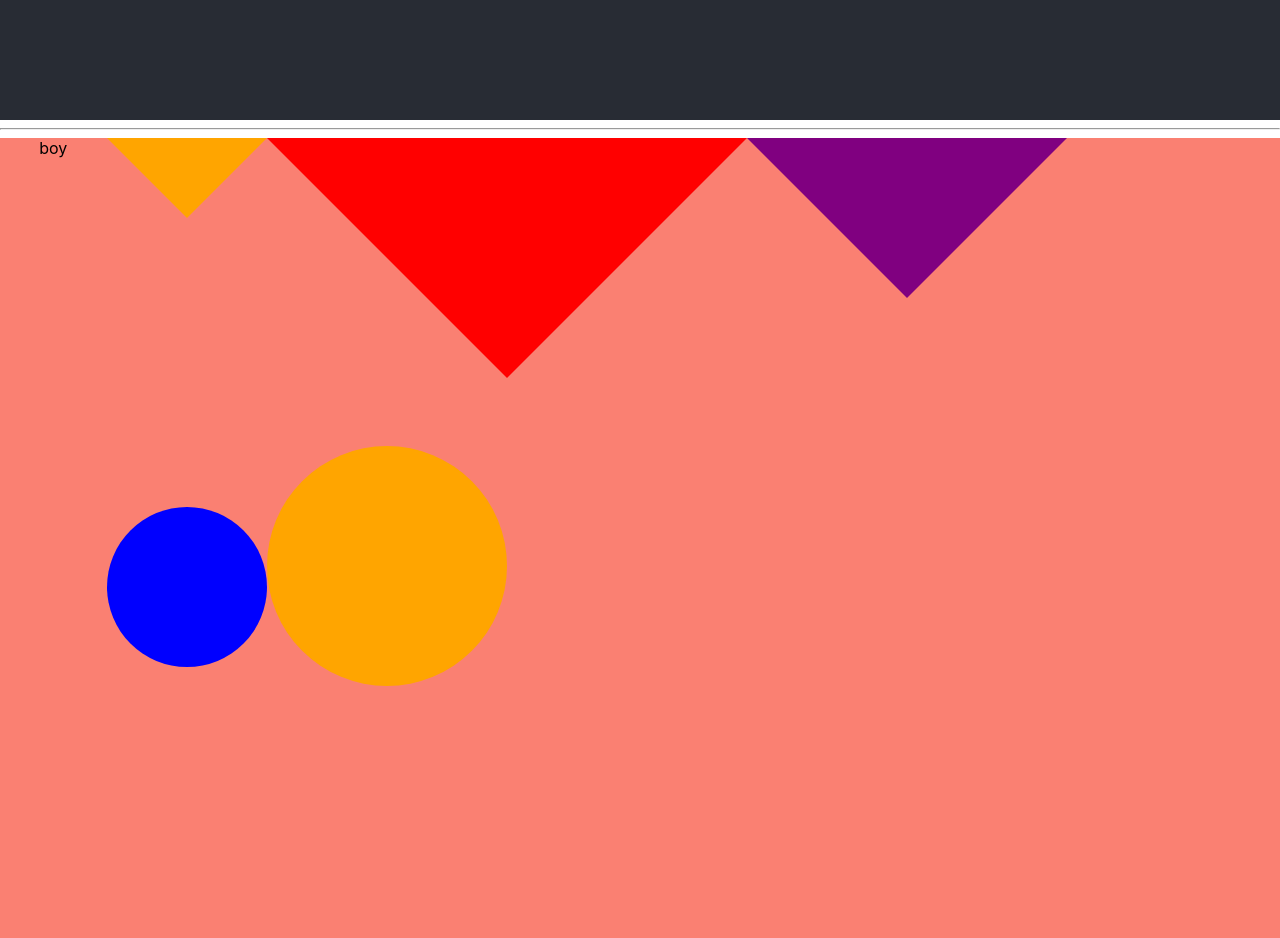
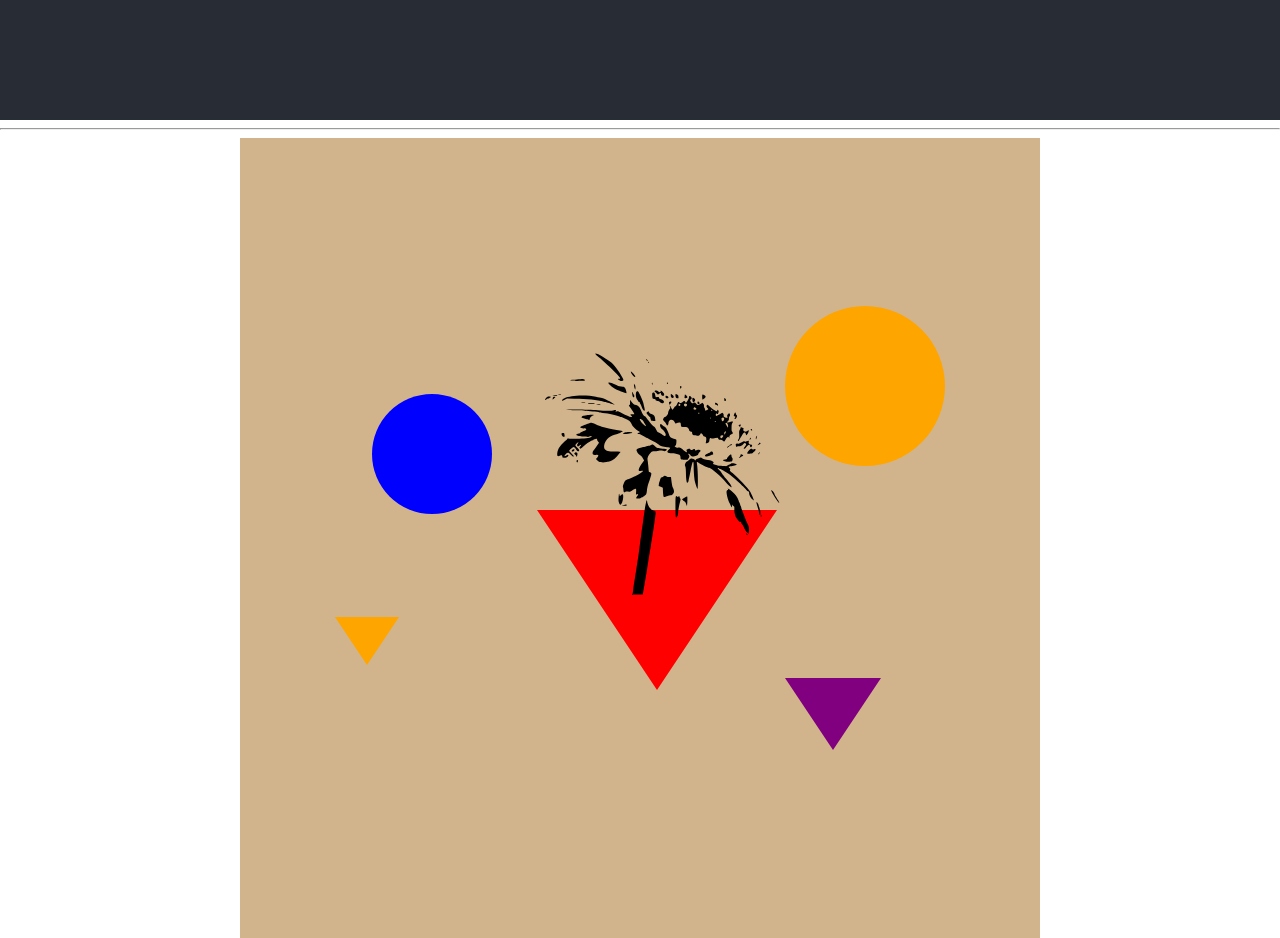
Before and after one commit to Agentkma/Designs, a React (Create React App) app: page / in a window 1280 px wide. Shown: the part 680-1618 px from the top of the page. Built offline with nearby package versions, Linux system fonts and the light colour scheme.

Commit message:
[wip] album art one .... basic gride and color layout created...

```diff
--- a/src/AlbumArtOne/index.js
+++ b/src/AlbumArtOne/index.js
@@ -6,7 +6,13 @@ export default function index() {
         <main>
             <article className="circle small-circle blue" />
             <article className="circle medium-circle orange" />
-            <article>boy</article>
+            <article className="flower">
+                <img
+                    className="responsive-img"
+                    src={require("../assets/flower.svg")}
+                    alt="flower"
+                />
+            </article>
             <article className="triangle small-orange" />
             <article className="triangle large-red" />
             <article className="triangle medium-purple" />
--- a/src/AlbumArtOne/style.css
+++ b/src/AlbumArtOne/style.css
@@ -5,15 +5,23 @@ body {
     --bg-color-orange: orange;
 }
 
+.responsive-img {
+    width: 100%;
+    height: 100%;
+    max-width: 100%;
+}
+
 main {
-    width: 100vw;
+    width: 100vh;
     height: 100vh;
     display: grid;
-    grid-template-columns: 2fr 1fr 3fr 4fr 2fr 2fr;
-    grid-template-rows: 4fr 1fr 1fr 1fr 2fr 1fr 1fr 2fr;
+    grid-gap: 0.5rem;
+    grid-template-columns: 3fr 1fr 1fr 1fr 1fr 2fr 2fr 2fr 1fr 3fr;
+    grid-template-rows: 20vh 10vh 10vh 10vh 12.5vh 7.5vh 12.5vh 17.5vh;
 
     /*   todo : change match or use svg for textureed background */
-    background-color: salmon;
+    background-color: tan;
+    margin: auto;
 }
 
 /* Shape */
@@ -27,7 +35,18 @@ main {
     height: 0;
 }
 
+.flower {
+    width: 100%;
+    height: 100%;
+    grid-row: 1 / span 5;
+    grid-column: 6 / span 3;
+    z-index: 1;
+}
+
 /* Color  */
+
+/* todo: add gradients to color shapes */
+/* todo: add spans as children to shapes and rotate them to create lines */
 
 .blue {
     background-color: blue;
@@ -39,39 +58,41 @@ main {
 
 /* Size */
 .small-circle {
-    height: 20vh;
-    width: 20vh;
-    grid-row: 4 / span 6;
-    grid-column: 2 / span 3;
+    height: 15vh;
+    width: 15vh;
+    grid-row: 3 / span 1;
+    grid-column: 3 / span 2;
 }
 
 .medium-circle {
-    height: 30vh;
-    width: 30vh;
-    grid-row: 3 / span 5;
-    grid-column: 3 / span 4;
+    height: 20vh;
+    width: 20vh;
+    grid-row: 2 / span 1;
+    grid-column: 8 / span 2;
 }
 
 .small-orange {
-    border-left: 10vh solid transparent;
-    border-right: 10vh solid transparent;
-    border-top: 10vh solid var(--bg-color-orange);
-}
-
-.small-orange {
-    border-left: 10vh solid transparent;
-    border-right: 10vh solid transparent;
-    border-top: 10vh solid var(--bg-color-orange);
+    border-left: 4vh solid transparent;
+    border-right: 4vh solid transparent;
+    border-top: 6vh solid var(--bg-color-orange);
+    grid-row: 5 / span 1;
+    grid-column: 2 / span 2;
+    margin-top: 50%;
 }
 
 .large-red {
-    border-left: 30vh solid transparent;
-    border-right: 30vh solid transparent;
-    border-top: 30vh solid red;
+    border-left: 15vh solid transparent;
+    border-right: 15vh solid transparent;
+    border-top: 22.5vh solid red;
+    grid-row: 5 / span 2;
+    grid-column: 6 / span 2;
+    margin-top: -25%;
 }
 
 .medium-purple {
-    border-left: 20vh solid transparent;
-    border-right: 20vh solid transparent;
-    border-top: 20vh solid purple;
+    border-left: 6vh solid transparent;
+    border-right: 6vh solid transparent;
+    border-top: 9vh solid purple;
+    grid-row: 6 / span 2;
+    grid-column: 8 / span 2;
 }
--- a/src/App.js
+++ b/src/App.js
@@ -1,7 +1,7 @@
 import React, { Component } from "react";
 import "./App.css";
 
-import AlbumeArtOne from "./AlbumArtOne";
+import AlbumArtOne from "./AlbumArtOne";
 
 class App extends Component {
     render() {
@@ -9,7 +9,7 @@ class App extends Component {
             <div className="App">
                 <header className="App-header">Designs</header>
                 <hr />
-                <AlbumeArtOne />
+                <AlbumArtOne />
             </div>
         );
     }
```
Also changed, not shown: src/assets/flower.svg (added), src/assets/flower_transparent_bg.jpg (added).
